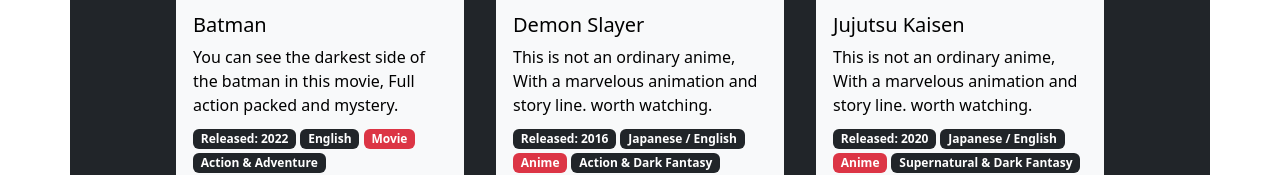
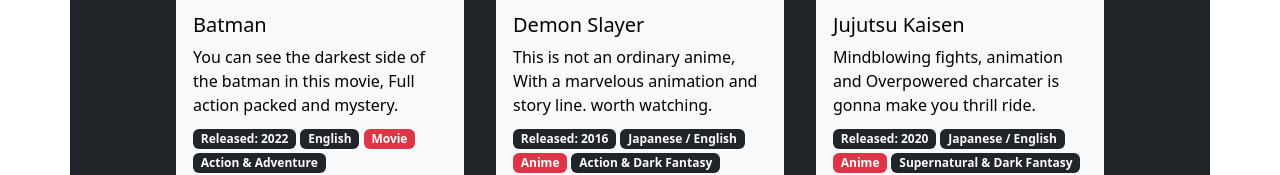
Before and after one commit to mshajid/movie-listing-bootstrap, a plain HTML site: page index.html in a window 1280 px wide. Shown: the part 2018-2193 px from the top of the page. Drawn offline with nearby package versions, Linux system fonts and the light colour scheme.

Commit message:
removed the duplicate content

```diff
--- a/index.html
+++ b/index.html
@@ -406,8 +406,7 @@
             <div class="card-body text-bg-light">
               <h5 class="card-title">Jujutsu Kaisen</h5>
               <span class="card-text"
-                >This is not an ordinary anime, With a marvelous animation and
-                story line. worth watching.</span
+                >Mindblowing fights, animation and Overpowered charcater is gonna make you thrill ride.</span
               >
               <div class="my-2">
                 <span class="badge bg-dark">Released: 2020</span>
```
